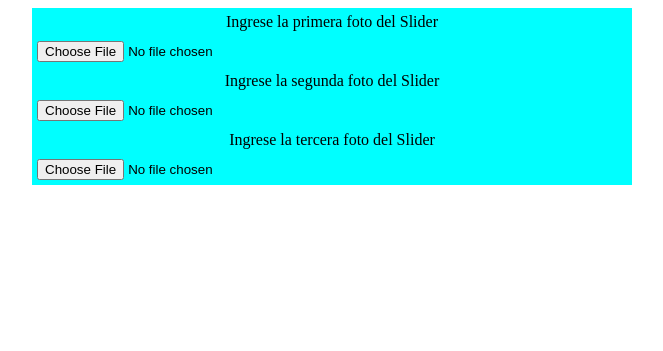
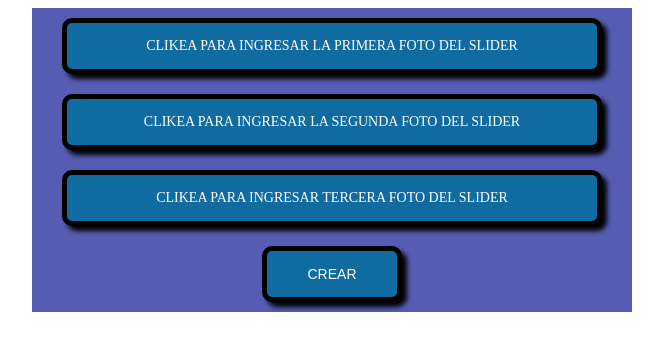
Before and after one commit to Nicolas-Avila/Slider-con-php-y-css, a PHP site: page / in a window 1280 px wide. Shown: the top 351 px of the page, without its empty margins (308-971 px from the left). Run offline with PHP 8.4, Linux system fonts and the light colour scheme.

Commit message:
pase todo a un php y mejora del formulario

```diff
--- a/index.html
+++ /dev/null
@@ -1,23 +0,0 @@
-<!DOCTYPE html>
-<html lang="en">
-<head>
-    <link rel="stylesheet" href="style.css">
-    <meta charset="UTF-8">
-    <meta http-equiv="X-UA-Compatible" content="IE=edge">
-    <meta name="viewport" content="width=, initial-scale=1.0">
-    <title>Sslider</title>
-</head>
-<body>
-    <form action="" method="post" enctype="multipart/form-data">
-        <label for="foto1">Ingrese la primera foto del Slider</label>
-        <input type="file" name="foto1" id="foto1" required>
-        <label for="foto2">Ingrese la segunda foto del Slider</label>
-        <input type="file" name="foto2" id="foto2" required>
-        <label for="foto3">Ingrese la tercera foto del Slider</label>
-        <input type="file" name="foto3" id="foto3" required>
-    </form>
-
-
-
-</body>
-</html>
--- /dev/null
+++ b/index.php
@@ -0,0 +1,28 @@
+<!DOCTYPE html>
+<html lang="en">
+
+<head>
+    <link rel="stylesheet" href="style.css">
+    <meta charset="UTF-8">
+    <meta http-equiv="X-UA-Compatible" content="IE=edge">
+    <meta name="viewport" content="width=, initial-scale=1.0">
+    <title>Sslider</title>
+</head>
+
+<body>
+
+    <form action="" method="post" enctype="multipart/form-data">
+        <label for="foto1" >Clikea para ingresar la primera foto del Slider</label>
+        <input class="ingresa" accept="image/png,image/jpeg" type="file" id="foto1" required >
+        <label for="foto2">Clikea para ingresar la segunda foto del Slider</label>
+        <input class="ingresa" accept="image/png,image/jpeg" type="file" id="foto2"  required>
+        <label for="foto3">Clikea para ingresar tercera foto del Slider</label>
+        <input class="ingresa" accept="image/png,image/jpeg" type="file" id="foto3" required>
+
+        <input type="button" value="Crear" name="boto" id="boto">
+    </form>
+
+
+</body>
+
+</html>
--- a/style.css
+++ b/style.css
@@ -10,9 +10,47 @@ form{
     max-width: 600px;
     margin: auto;
     text-align: center;
-    background-color: aqua;
+    align-items: center;
+    background-color: rgb(86, 92, 178);
+
+
 }
 
-label,input{
-    padding: 5px;
+label, #boto{
+
+    font-size: 14px;
+    font-weight: 600px;
+    color: #fff;
+    background-color: #106BA0;
+    display: inline-block;
+    cursor: pointer;
+    padding: 15px 40px !important;
+    text-transform: uppercase;
+    width: fit-content;
+    text-align: center;
+    border: black 5px solid;
+    margin: 10px;
+    box-shadow: 5px 5px 5px  black;
+    border-radius: 10px;
+
+
 }
+label{
+    width: 90%;
+    max-width: 600px;
+
+}
+label:hover{
+    font-weight: bold;
+}
+#boto:hover{
+    background-color: greenyellow;
+    color: black;
+    font-weight: bold;
+}
+
+
+
+.ingresa{
+    display: none;
+    }
```
Also changed, not shown: slider.php (deleted).
